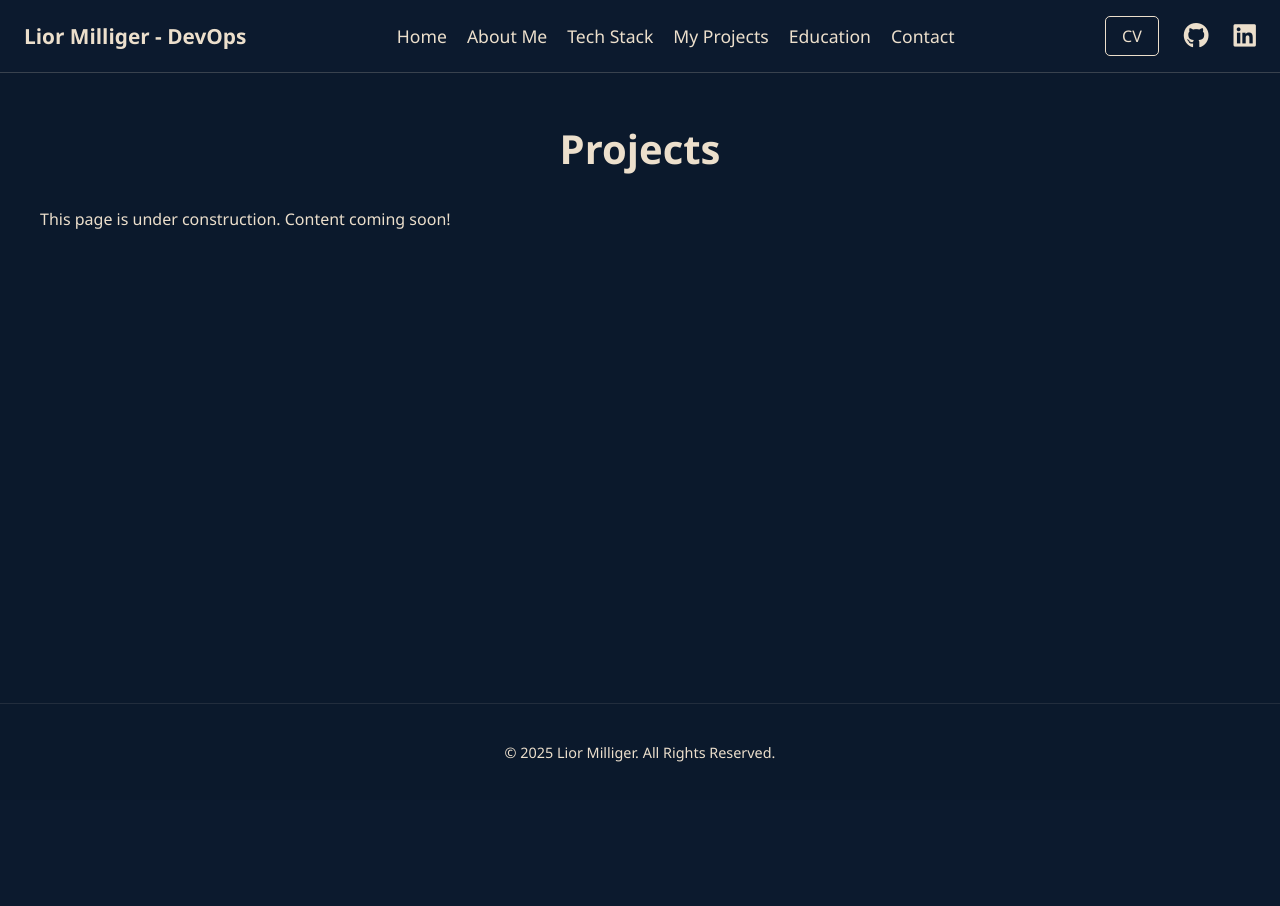
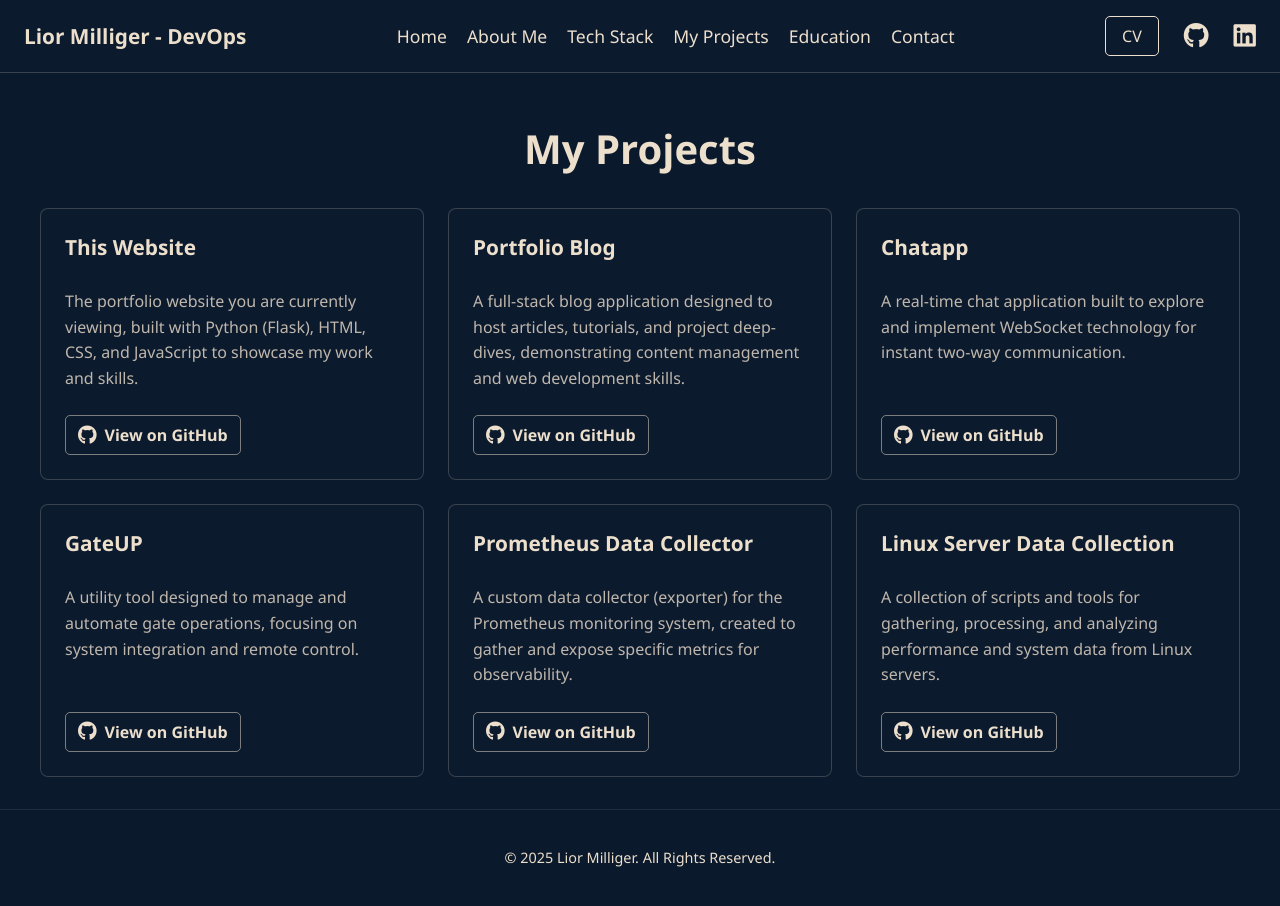
Before and after one commit to liormilliger/mywebsite-app, a Flask app: page /my-projects in a window 1280 px wide. Before the commit the page ends 762 px from the top, so only its background shows below. Run offline with Flask 3, Linux system fonts and the light colour scheme.

Commit message:
Initial data on projects page

```diff
--- a/app/static/css/style.css
+++ b/app/static/css/style.css
@@ -884,3 +884,66 @@ footer {
     border-radius: 4px;
     font-size: 0.9em;
 }
+
+/* ========================================= */
+/* ========= STYLES FOR PROJECTS PAGE ======== */
+/* ========================================= */
+
+.projects-grid {
+    display: grid;
+    grid-template-columns: repeat(auto-fill, minmax(300px, 1fr));
+    gap: 1.5rem;
+    margin-top: 2rem;
+}
+
+.project-card {
+    background-color: #0c1a2e;
+    border: 1px solid rgba(236, 223, 204, 0.2);
+    border-radius: 8px;
+    padding: 1.5rem;
+    display: flex;
+    flex-direction: column;
+    transition: transform 0.3s ease, box-shadow 0.3s ease;
+}
+
+.project-card:hover {
+    transform: translateY(-5px);
+    box-shadow: 0 10px 20px rgba(0, 0, 0, 0.2);
+}
+
+.project-card h2 {
+    margin-top: 0;
+    margin-bottom: 0.75rem;
+    font-size: 1.3rem;
+    color: #ECDFCC;
+}
+
+.project-card p {
+    flex-grow: 1; /* Pushes the link to the bottom */
+    color: rgba(236, 223, 204, 0.8);
+    font-size: 1rem;
+    line-height: 1.6;
+    margin-bottom: 1.5rem;
+}
+
+.project-links a {
+    color: #ECDFCC;
+    text-decoration: none;
+    font-weight: bold;
+    display: inline-flex;
+    align-items: center;
+    gap: 0.5rem;
+    padding: 8px 12px;
+    border: 1px solid rgba(236, 223, 204, 0.5);
+    border-radius: 5px;
+    transition: background-color 0.3s ease, color 0.3s ease;
+}
+
+.project-links a:hover {
+    background-color: #ECDFCC;
+    color: #0B192C;
+}
+
+.project-links a .fa-github {
+    font-size: 1.2rem;
+}
--- a/app/templates/projects.html
+++ b/app/templates/projects.html
@@ -4,7 +4,69 @@
 
 {% block content %}
 <div class="page-content">
-    <h1>Projects</h1>
-    <p>This page is under construction. Content coming soon!</p>
+    <h1>My Projects</h1>
+    <div class="projects-grid">
+
+        <div class="project-card">
+            <h2>This Website</h2>
+            <p>The portfolio website you are currently viewing, built with Python (Flask), HTML, CSS, and JavaScript to showcase my work and skills.</p>
+            <div class="project-links">
+                <a href="https://github.com/liormilliger/mywebsite-app.git" target="_blank" rel="noopener noreferrer">
+                    <i class="fab fa-github"></i> View on GitHub
+                </a>
+            </div>
+        </div>
+
+        <div class="project-card">
+            <h2>Portfolio Blog</h2>
+            <p>A full-stack blog application designed to host articles, tutorials, and project deep-dives, demonstrating content management and web development skills.</p>
+            <div class="project-links">
+                <a href="https://github.com/liormilliger/Portfolio-app.git" target="_blank" rel="noopener noreferrer">
+                    <i class="fab fa-github"></i> View on GitHub
+                </a>
+            </div>
+        </div>
+
+        <div class="project-card">
+            <h2>Chatapp</h2>
+            <p>A real-time chat application built to explore and implement WebSocket technology for instant two-way communication.</p>
+            <div class="project-links">
+                <a href="https://github.com/liormilliger/Chatapp.git" target="_blank" rel="noopener noreferrer">
+                    <i class="fab fa-github"></i> View on GitHub
+                </a>
+            </div>
+        </div>
+
+        <div class="project-card">
+            <h2>GateUP</h2>
+            <p>A utility tool designed to manage and automate gate operations, focusing on system integration and remote control.</p>
+            <div class="project-links">
+                <a href="https://github.com/liormilliger/GateUP.git" target="_blank" rel="noopener noreferrer">
+                    <i class="fab fa-github"></i> View on GitHub
+                </a>
+            </div>
+        </div>
+
+        <div class="project-card">
+            <h2>Prometheus Data Collector</h2>
+            <p>A custom data collector (exporter) for the Prometheus monitoring system, created to gather and expose specific metrics for observability.</p>
+            <div class="project-links">
+                <a href="https://github.com/liormilliger/prometheus-data-collector.git" target="_blank" rel="noopener noreferrer">
+                    <i class="fab fa-github"></i> View on GitHub
+                </a>
+            </div>
+        </div>
+
+        <div class="project-card">
+            <h2>Linux Server Data Collection</h2>
+            <p>A collection of scripts and tools for gathering, processing, and analyzing performance and system data from Linux servers.</p>
+            <div class="project-links">
+                <a href="https://github.com/liormilliger/linux-srv-data-collection.git" target="_blank" rel="noopener noreferrer">
+                    <i class="fab fa-github"></i> View on GitHub
+                </a>
+            </div>
+        </div>
+
+    </div>
 </div>
 {% endblock %}
```
